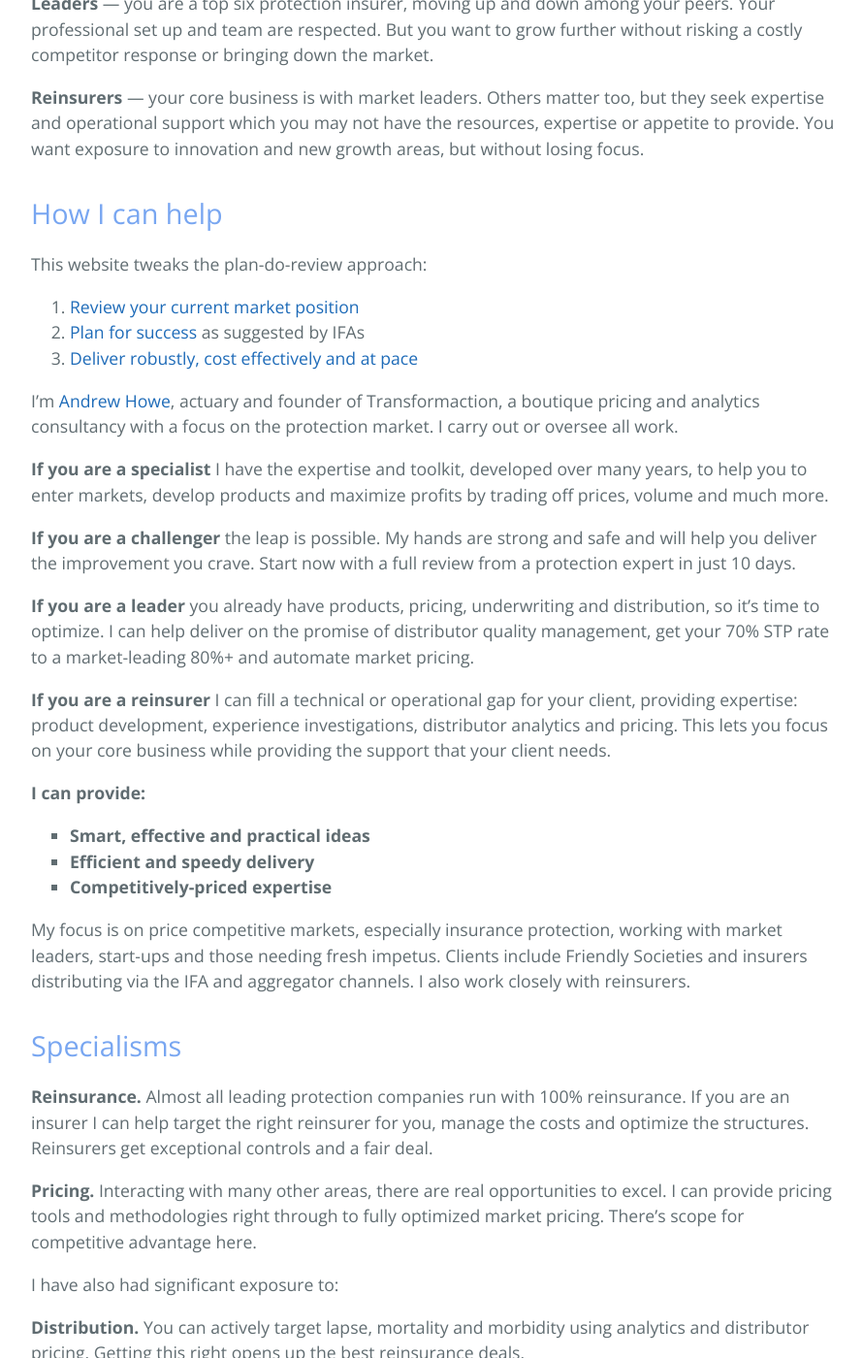
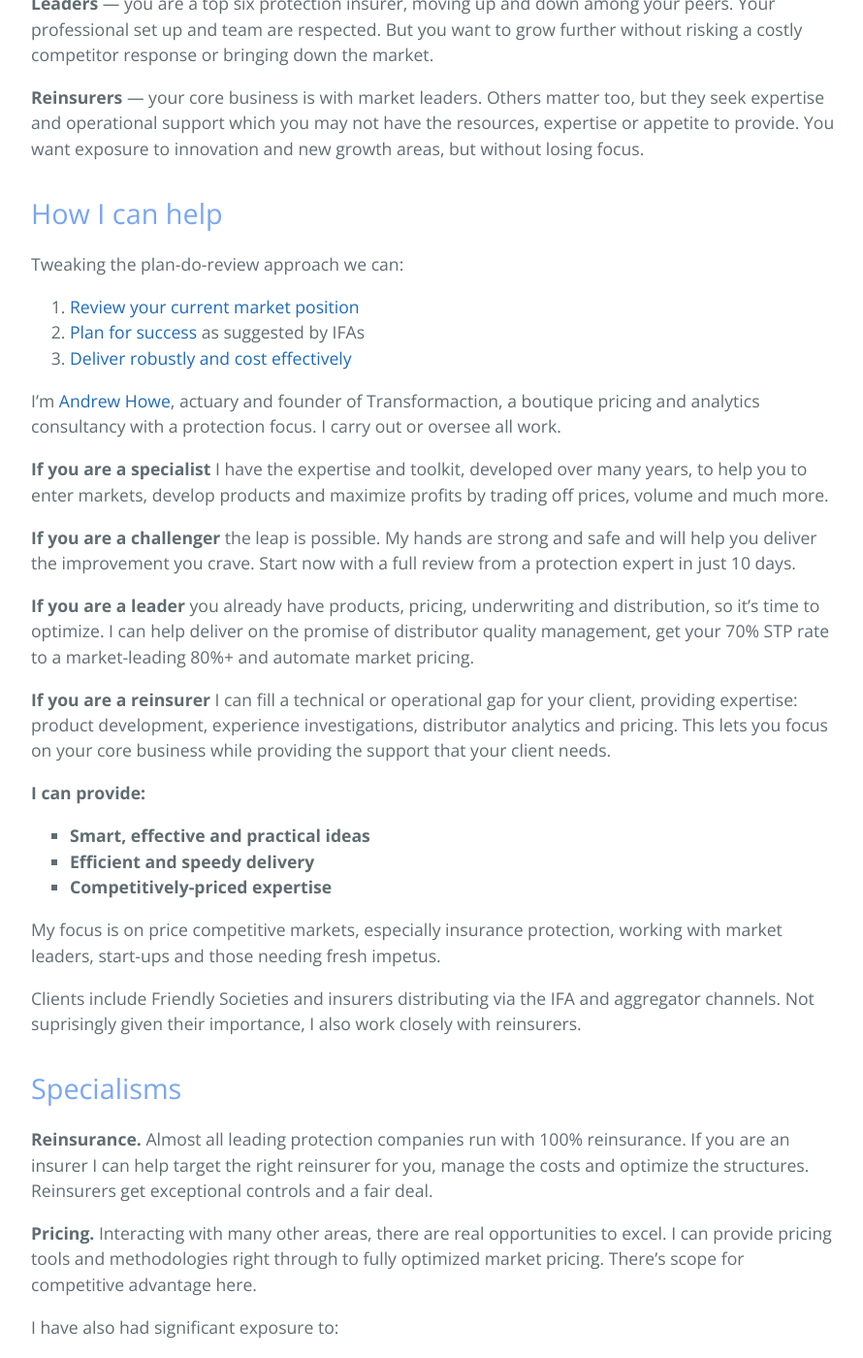
Before and after one commit to maverickactuary/1actuary, a Jekyll site: the page built from index.md, in a window 1280 px wide and 1400 px high, scrolled down 468 px. Shown: the whole window at 97% size, without its empty margins (192-1082 px from the left). Built offline with Jekyll 4.4.1, drawn with Linux system fonts in a browser that asks for light colours.

Commit message:
Shorten text

```diff
--- a/index.md
+++ b/index.md
@@ -18,13 +18,13 @@ title: "Transformaction"
 
 ## How I can help
 
-This website tweaks the plan-do-review approach:
+Tweaking the plan-do-review approach we can:
 
 1. [Review your current market position](/content/2marketplayers/)
 1. [Plan for success](/content/3buildingblocks/) as suggested by IFAs
-1. [Deliver robustly, cost effectively and at pace](/content/4delivering/)
+1. [Deliver robustly and cost effectively](/content/4delivering/)
 
-I'm [Andrew Howe](https://www.linkedin.com/in/maverickactuary/), actuary and founder of Transformaction, a boutique pricing and analytics consultancy with a focus on the protection market. I carry out or oversee all work.
+I'm [Andrew Howe](https://www.linkedin.com/in/maverickactuary/), actuary and founder of Transformaction, a boutique pricing and analytics consultancy with a protection focus. I carry out or oversee all work.
 
 **If you are a specialist** I have the expertise and toolkit, developed over many years, to help you to enter markets, develop products and maximize profits by trading off prices, volume and much more.
 
@@ -40,7 +40,9 @@ I'm [Andrew Howe](https://www.linkedin.com/in/maverickactuary/), actuary and fou
 + **Efficient and speedy delivery**
 + **Competitively-priced expertise**
 
-My focus is on price competitive markets, especially insurance protection, working with market leaders, start-ups and those needing fresh impetus. Clients include Friendly Societies and insurers distributing via the IFA and aggregator channels. I also work closely with reinsurers.
+My focus is on price competitive markets, especially insurance protection, working with market leaders, start-ups and those needing fresh impetus.
+
+Clients include Friendly Societies and insurers distributing via the IFA and aggregator channels. Not suprisingly given their importance, I also work closely with reinsurers.
 
 ## Specialisms
 
```
Also changed, not shown: content/2marketplayers/index.md (+1 -1 lines), content/3buildingblocks/index.md (+1 -1 lines), content/4delivering/index.md (+1 -1 lines).
